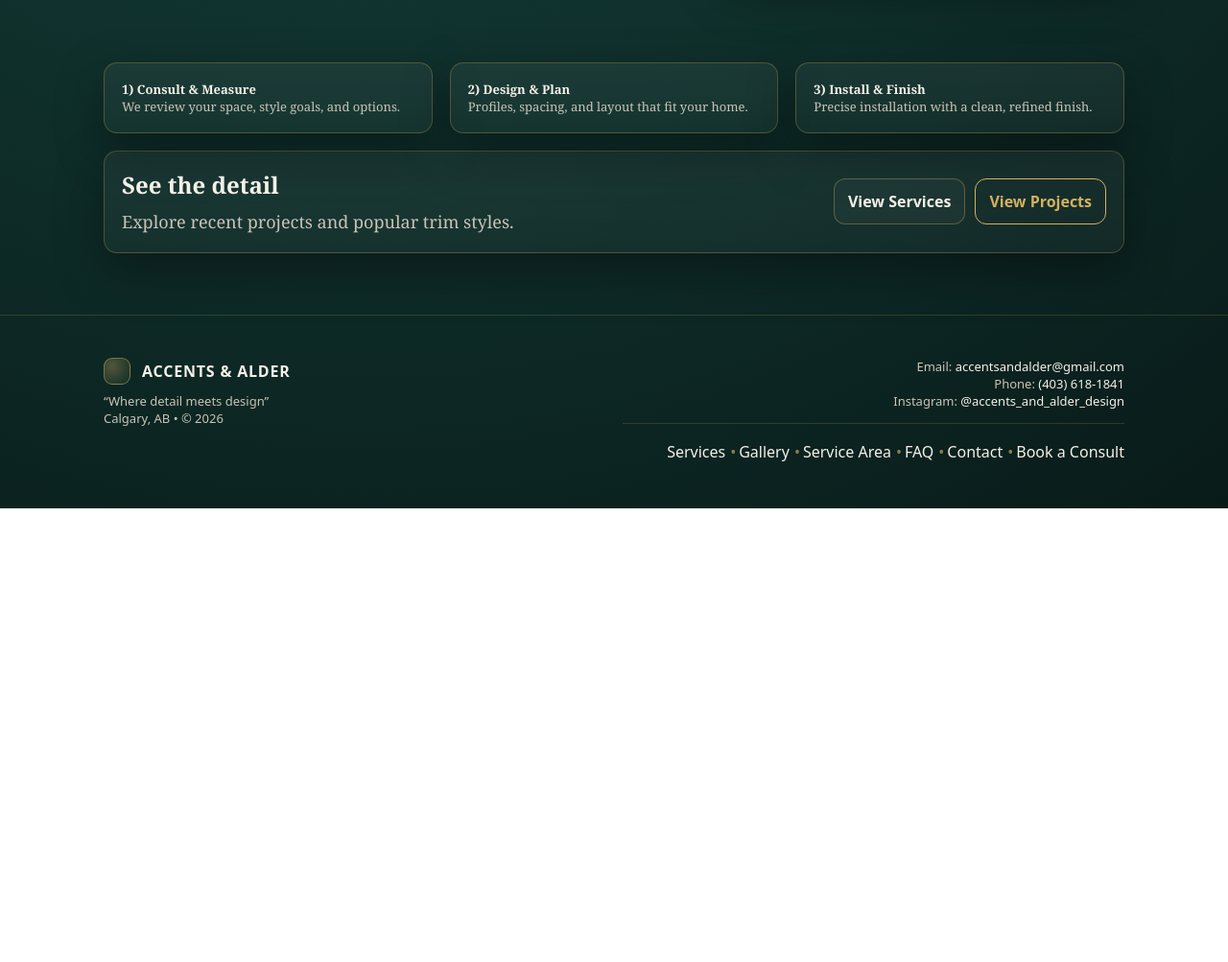
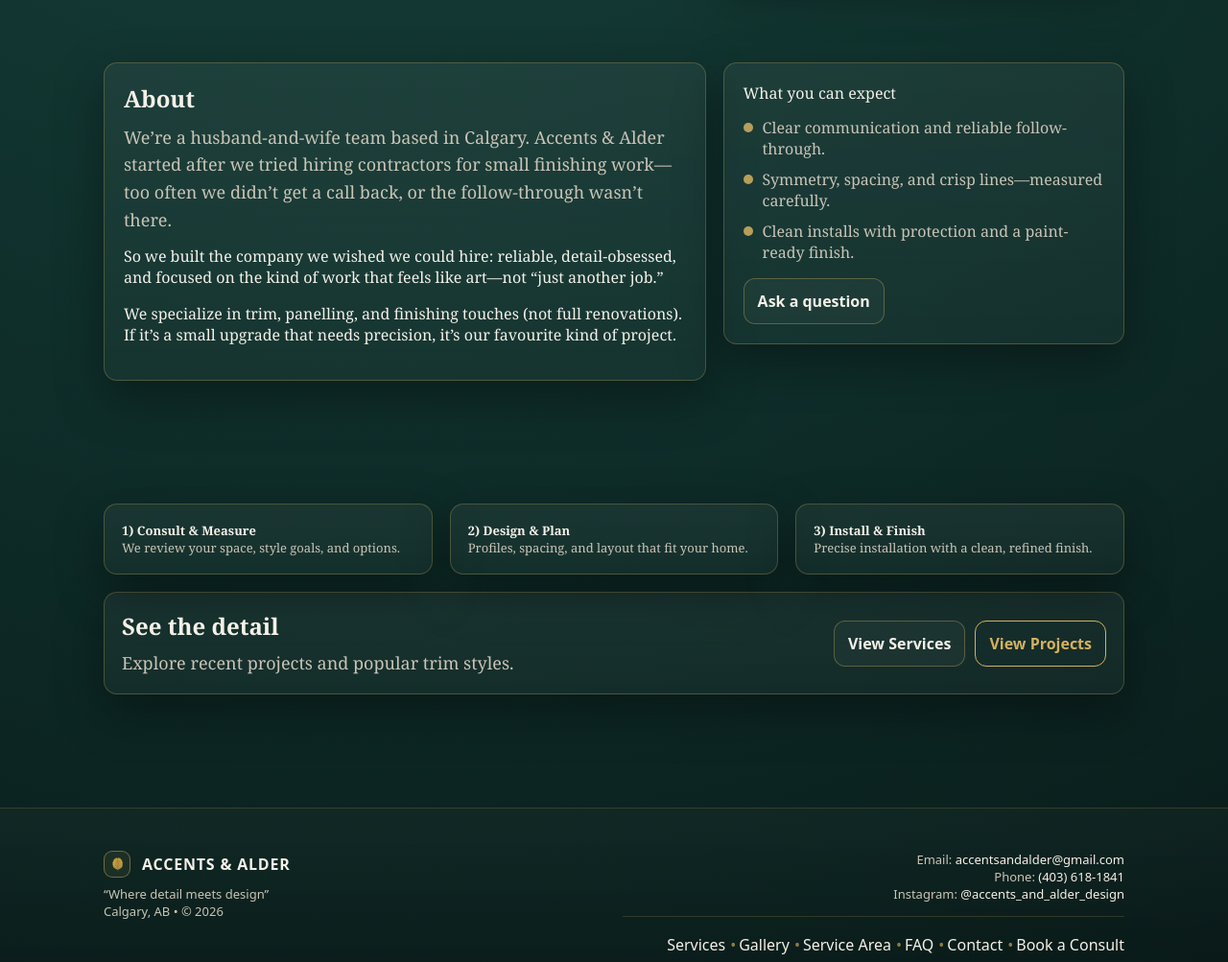
Before and after one commit to Realboyblue/accents-alder-site, a plain HTML site: page index.html in a window 1280 px wide. Shown: the part 680-1683 px from the top of the page at 96% size. Before the commit the page ends 1210 px from the top, so only its background shows below. Drawn offline with Linux system fonts and the light colour scheme.

Commit message:
Add files via upload

```diff
--- a/assets/css/styles.css
+++ b/assets/css/styles.css
@@ -67,8 +67,12 @@ img{max-width:100%;display:block}
   display:inline-block;
   width:34px;height:34px;border-radius:10px;
   flex:0 0 34px;
-  border:1px solid rgba(212,177,95,.5);
-  background:radial-gradient(circle at 30% 30%, rgba(212,177,95,.35), rgba(20,58,53,.2));
+  border:1px solid rgba(212,177,95,.45);
+  background-color:rgba(212,177,95,.08);
+  background-image:url("../img/icons/leaf-48x48.png");
+  background-repeat:no-repeat;
+  background-position:center;
+  background-size:70% 70%;
 }
 .navlinks{display:flex;gap:16px;flex-wrap:wrap;align-items:center}
 .navlinks a{color:var(--muted)}
@@ -272,9 +276,12 @@ select optgroup{
 }
 
 
-.footer .mark{width:28px;height:28px;border-radius:9px;flex:0 0 28px}
+.footer .mark{width:28px;height:28px;border-radius:9px;flex:0 0 28px;background-size:72% 72%}
 .footer{
-  padding:44px 0;border-top:1px solid rgba(212,177,95,.18);
+  margin-top:54px;
+  padding:44px 0;
+  border-top:1px solid rgba(212,177,95,.22);
+  background:linear-gradient(180deg, rgba(255,255,255,.02), rgba(0,0,0,.14));
   color:var(--muted);
   font-family:system-ui,-apple-system,Segoe UI,Roboto,Arial,sans-serif;
 }
@@ -282,3 +289,12 @@ select optgroup{
 
 .btn-row{display:flex;gap:10px;flex-wrap:wrap;margin-top:18px}
 .mt-20{margin-top:20px}
+
+
+/* About */
+.about-grid{display:grid;grid-template-columns:1.2fr .8fr;gap:18px;align-items:start}
+@media (max-width:850px){.about-grid{grid-template-columns:1fr}}
+.about-card{padding:20px}
+.about-points{margin:14px 0 0;padding:0;list-style:none;display:grid;gap:10px}
+.about-points li{display:flex;gap:10px;align-items:flex-start;color:var(--muted)}
+.about-points .dot{width:10px;height:10px;border-radius:99px;background:rgba(212,177,95,.85);margin-top:6px;flex:0 0 10px}
--- a/index.html
+++ b/index.html
@@ -74,7 +74,38 @@
     </div>
   </header>
 
-  <section class="section">
+    <section class="section">
+    <div class="container">
+      <div class="about-grid">
+        <div class="card about-card">
+          <h2 class="h2" style="margin:0 0 10px">About</h2>
+          <p class="lead" style="margin:0">
+            We’re a husband-and-wife team based in Calgary. Accents &amp; Alder started after we tried hiring contractors for small finishing work—too often we didn’t get a call back, or the follow-through wasn’t there.
+          </p>
+          <p class="muted" style="margin-top:12px">
+            So we built the company we wished we could hire: reliable, detail-obsessed, and focused on the kind of work that feels like art—not “just another job.”
+          </p>
+          <p class="muted" style="margin-top:12px">
+            We specialize in trim, panelling, and finishing touches (not full renovations). If it’s a small upgrade that needs precision, it’s our favourite kind of project.
+          </p>
+        </div>
+
+        <div class="card about-card">
+          <div class="big">What you can expect</div>
+          <ul class="about-points">
+            <li><span class="dot"></span><span>Clear communication and reliable follow-through.</span></li>
+            <li><span class="dot"></span><span>Symmetry, spacing, and crisp lines—measured carefully.</span></li>
+            <li><span class="dot"></span><span>Clean installs with protection and a paint-ready finish.</span></li>
+          </ul>
+          <div style="margin-top:16px">
+            <a class="btn" href="contact.html">Ask a question</a>
+          </div>
+        </div>
+      </div>
+    </div>
+  </section>
+
+<section class="section">
     <div class="container">
       <div class="grid grid-3">
         <div class="card">
```
Also changed, not shown: services.html (+1 -1 lines).
